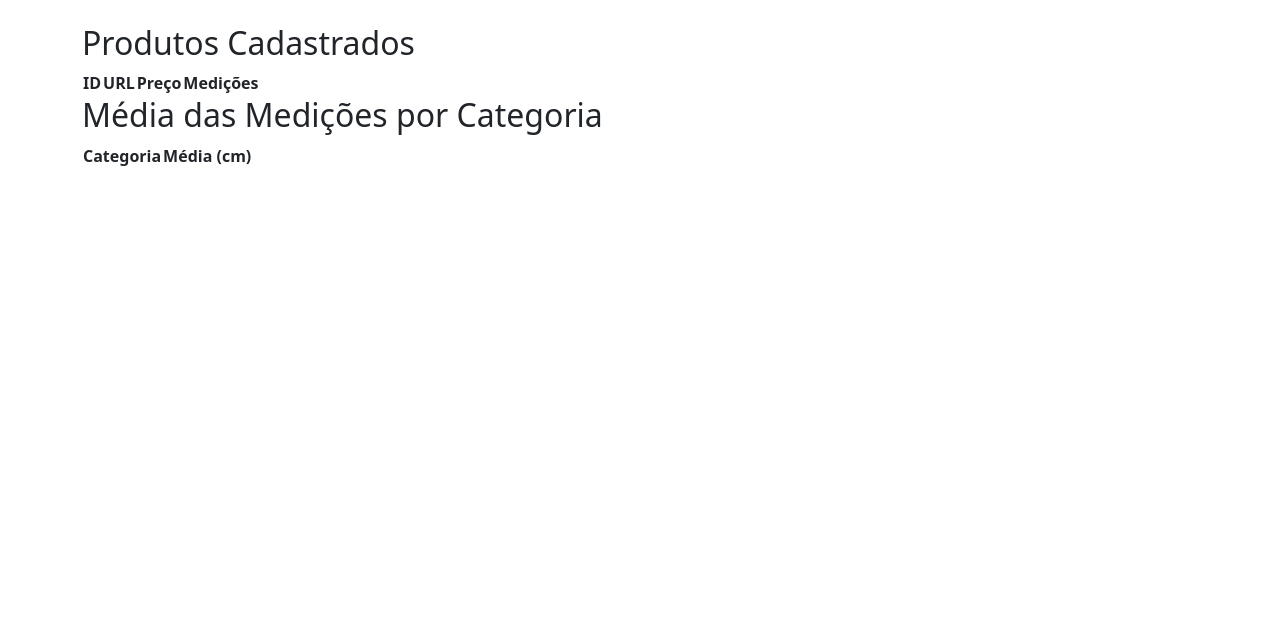
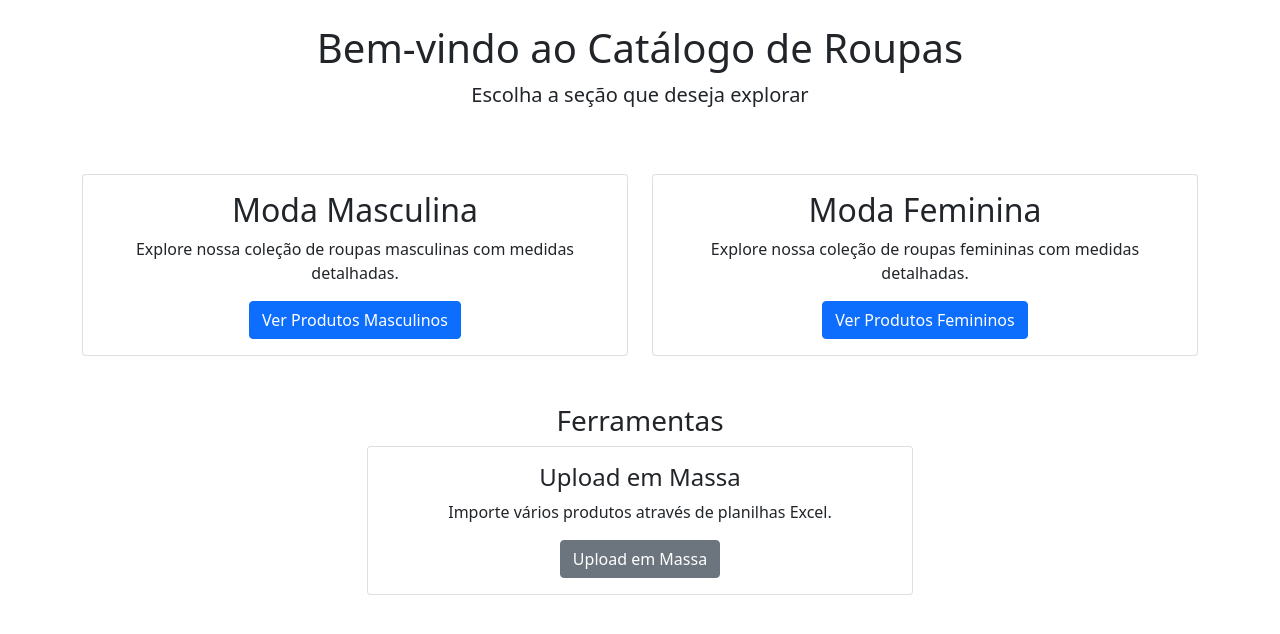
Before and after one commit to macestevao111/easy_clohting_search, a Flask app: page / in a window 1280 px wide. Shown: the part 56-690 px from the top of the page. Run offline with Flask 3, Linux system fonts and the light colour scheme; lists and menus that the app fills with data are empty.

Commit message:
Update index.html

```diff
--- a/templates/index.html
+++ b/templates/index.html
@@ -1,48 +1,47 @@
 {% extends "base.html" %}
+
 {% block content %}
-  <h2>Produtos Cadastrados</h2>
-  <table>
-    <thead>
-      <tr>
-        <th>ID</th>
-        <th>URL</th>
-        <th>Preço</th>
-        <th>Medições</th>
-      </tr>
-    </thead>
-    <tbody>
-      {% for product in products %}
-      <tr>
-        <td>{{ product.id }}</td>
-        <td><a href="{{ product.url }}" target="_blank">{{ product.url }}</a></td>
-        <td>{{ product.price }}</td>
-        <td>
-          <ul>
-            {% for m in product.measurement_values %}
-              <li>{{ m.category }}: {{ m.value }} cm</li>
-            {% endfor %}
-          </ul>
-        </td>
-      </tr>
-      {% endfor %}
-    </tbody>
-  </table>
+<div class="row">
+    <div class="col-12 text-center mb-5">
+        <h1>Bem-vindo ao Catálogo de Roupas</h1>
+        <p class="lead">Escolha a seção que deseja explorar</p>
+    </div>
+</div>
 
-  <h2>Média das Medições por Categoria</h2>
-  <table>
-    <thead>
-      <tr>
-        <th>Categoria</th>
-        <th>Média (cm)</th>
-      </tr>
-    </thead>
-    <tbody>
-      {% for category, avg in averages %}
-      <tr>
-        <td>{{ category }}</td>
-        <td>{{ avg | round(2) }}</td>
-      </tr>
-      {% endfor %}
-    </tbody>
-  </table>
+<div class="row">
+    <div class="col-md-6 mb-4">
+        <div class="card h-100">
+            <div class="card-body text-center">
+                <h2 class="card-title">Moda Masculina</h2>
+                <p class="card-text">Explore nossa coleção de roupas masculinas com medidas detalhadas.</p>
+                <a href="{{ url_for('masculino') }}" class="btn btn-primary">Ver Produtos Masculinos</a>
+            </div>
+        </div>
+    </div>
+
+    <div class="col-md-6 mb-4">
+        <div class="card h-100">
+            <div class="card-body text-center">
+                <h2 class="card-title">Moda Feminina</h2>
+                <p class="card-text">Explore nossa coleção de roupas femininas com medidas detalhadas.</p>
+                <a href="{{ url_for('feminino') }}" class="btn btn-primary">Ver Produtos Femininos</a>
+            </div>
+        </div>
+    </div>
+</div>
+
+<div class="row mt-4">
+    <div class="col-12 text-center">
+        <h3>Ferramentas</h3>
+    </div>
+    <div class="col-md-6 mx-auto mb-4">
+        <div class="card">
+            <div class="card-body text-center">
+                <h4 class="card-title">Upload em Massa</h4>
+                <p class="card-text">Importe vários produtos através de planilhas Excel.</p>
+                <a href="{{ url_for('upload_products') }}" class="btn btn-secondary">Upload em Massa</a>
+            </div>
+        </div>
+    </div>
+</div>
 {% endblock %}
```
